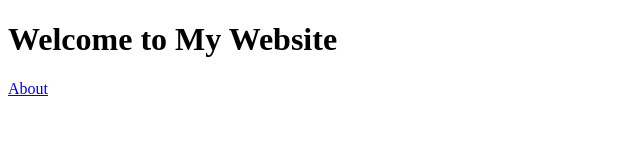
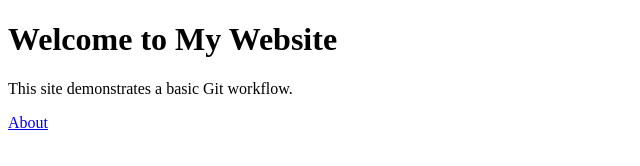
Before and after one commit to 2024eb01307/software-development-and-practices, a plain HTML site: page index.html in a window 1280 px wide. Shown: the whole page, without its empty margins (0-640 px from the left). Drawn offline with Linux system fonts and the light colour scheme.

Commit message:
Update index.html with a welcome paragraph

```diff
--- a/index.html
+++ b/index.html
@@ -3,6 +3,7 @@
 <head><title>Home</title></head>
 <body>
   <h1>Welcome to My Website</h1>
+  <p>This site demonstrates a basic Git workflow.</p>
   <a href="about.html">About</a>
 </body>
 </html>
```
